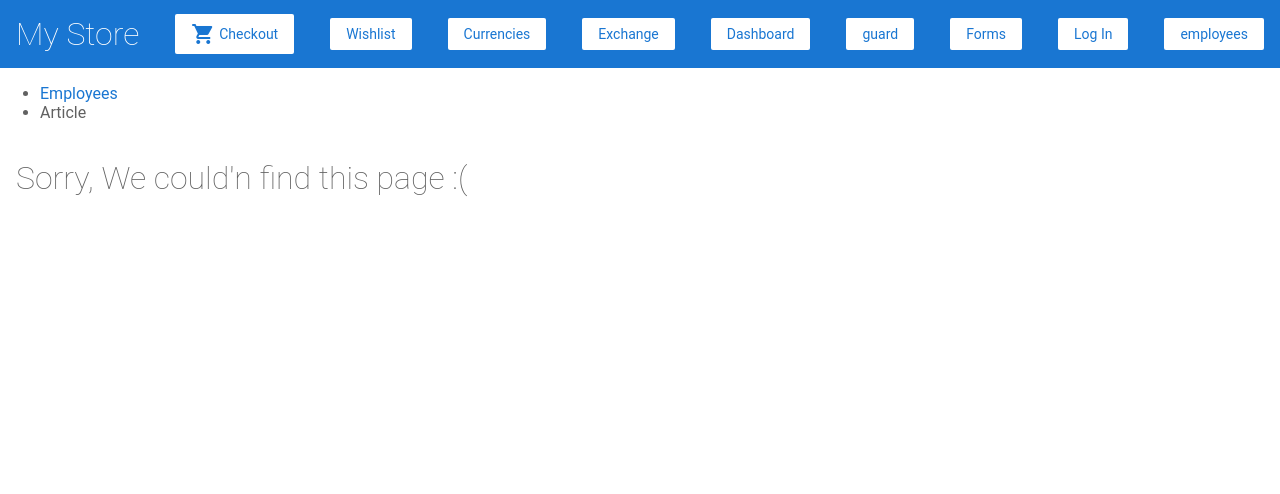
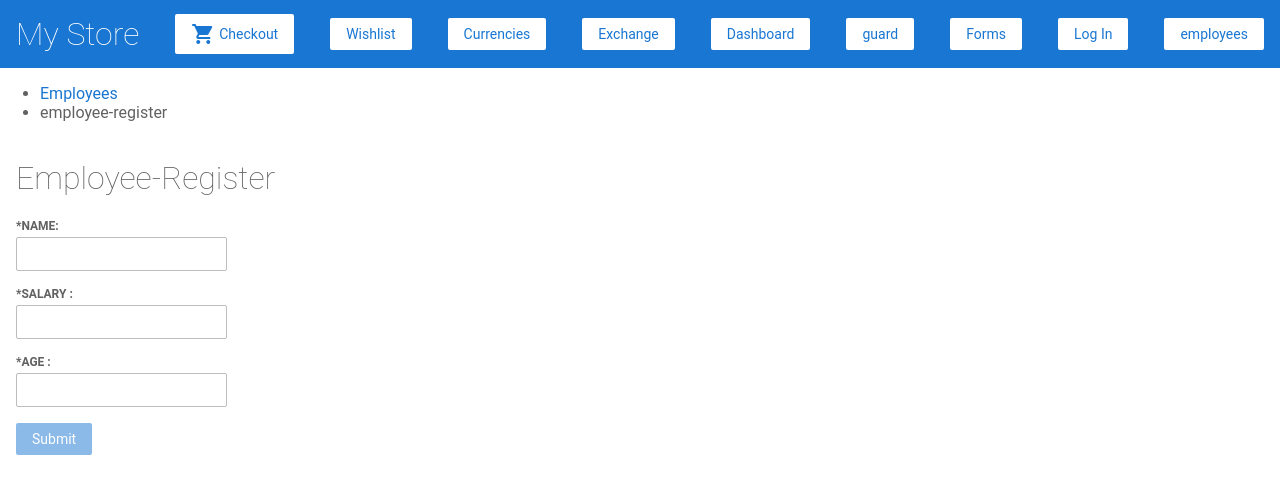
Before and after one commit to MariamTsotsolashvili/Angular-tutorial-first, an Angular app: page /employees/employee-register in a window 1280 px wide. Before the commit this address led to /error. Shown: the top 494 px of the page. Built offline with nearby package versions, Linux system fonts and the light colour scheme.

Commit message:
feat(http): Finish task 1

```diff
--- a/src/app/app.module.ts
+++ b/src/app/app.module.ts
@@ -26,6 +26,7 @@ import { AdminGuard } from './admin.guard';
 import { LoginComponent } from './login/login.component';
 import { FormsComponent } from './forms/forms.component';
 import { EmployeesComponent } from './employees/employees.component';
+import { EmployeeRegisterComponent } from './employee-register/employee-register.component';
 
 @NgModule({
   declarations: [
@@ -48,7 +49,8 @@ import { EmployeesComponent } from './employees/employees.component';
     GuardComponent,
     LoginComponent,
     FormsComponent,
-    EmployeesComponent
+    EmployeesComponent,
+    EmployeeRegisterComponent
   ],
   imports: [
     HttpClientModule,
@@ -71,6 +73,7 @@ import { EmployeesComponent } from './employees/employees.component';
       {path: 'forms', data: {name: 'Forms'}, component: FormsComponent },
       {path: 'login', data: {name: 'LogIn'}, component: LoginComponent },
       {path: 'employees', data: {name: 'Employees'}, component: EmployeesComponent },
+      { path: 'employees/employee-register',  data: {name: 'employee-register'}, component: EmployeeRegisterComponent},
       {path: '**', redirectTo: 'error' }
     ]),
     ReactiveFormsModule,
--- /dev/null
+++ b/src/app/employee-register/employee-register.component.html
@@ -0,0 +1,19 @@
+<h1>Employee-Register</h1>
+
+<form [formGroup]="employeeregister">
+   <div>
+       <label for="name">*name:</label>
+       <input id="name" type="text" formControlName="name" required>
+   </div>
+   <div>
+       <label for="salary">*salary :</label>
+       <input id="salary" type="number" formControlName="salary" required>
+   </div>
+   <div>
+        <label for="age">*age :</label>
+        <input id="age" type="number" formControlName="age" required>
+    </div>
+   <button [disabled]="employeeregister.status !== 'VALID'" class="button" (click)="sendInfo()">
+        Submit
+    </button>
+</form>
--- /dev/null
+++ b/src/app/employee-register/employee-register.component.ts
@@ -0,0 +1,25 @@
+import { Component, OnInit } from '@angular/core';
+import { FormBuilder } from '@angular/forms';
+import { EmployeesService } from '../employees.service';
+
+
+@Component({
+  selector: 'app-employee-register',
+  templateUrl: './employee-register.component.html',
+  styleUrls: ['./employee-register.component.scss']
+})
+export class EmployeeRegisterComponent implements OnInit {
+  employeeregister;
+  constructor(private formBuilder: FormBuilder, private employeesService: EmployeesService ) {
+    this.employeeregister = formBuilder.group( {
+      name: [''],
+      salary: [''],
+      age: ['']
+    });
+  }
+
+  ngOnInit() {}
+  sendInfo() {
+    this.employeesService.addToEmployes(this.employeeregister.value);
+  }
+}
--- a/src/app/employees.service.ts
+++ b/src/app/employees.service.ts
@@ -11,11 +11,11 @@ interface IEmployee {
  providedIn: 'root'
 })
 export class EmployeesService {
-
+  host = 'http://dummy.restapiexample.com/api/v1';
   constructor(private http: HttpClient) { }
   getEmployees() {
     return this.http
-   .get('http://dummy.restapiexample.com/api/v1/employees')
+    .get(`${this.host}/employees`)
     .pipe(map((employees: IEmployee[]) => {
       return employees.map(employee => {
         return {
@@ -27,4 +27,9 @@ export class EmployeesService {
       });
     }));
   }
+  addToEmployes(employee: IEmployee) {
+    return this.http
+    .post(`${this.host}/create`, employee)
+    .subscribe();
   }
+}
--- a/src/app/employees/employees.component.html
+++ b/src/app/employees/employees.component.html
@@ -1,4 +1,7 @@
+<a routerLink="/employees/employee-register">Employee-Register</a>
+
 <h1>Employees</h1>
+
 
 <table>
     <thead>
--- a/src/app/employees/employees.component.ts
+++ b/src/app/employees/employees.component.ts
@@ -1,5 +1,6 @@
 import { Component, OnInit } from '@angular/core';
 import { EmployeesService } from '../employees.service';
+
 
 @Component({
  selector: 'app-employees',
@@ -13,4 +14,5 @@ export class EmployeesComponent implements OnInit {
  ngOnInit() {
    this.employees = this.employeesService.getEmployees();
  }
+
 }
```
Also changed, not shown: src/app/dashboard/dashboard.component.html (line endings or trailing spaces), src/app/employee-register/employee-register.component.scss (added). Lines whose indentation alone changed are shown as unchanged.
